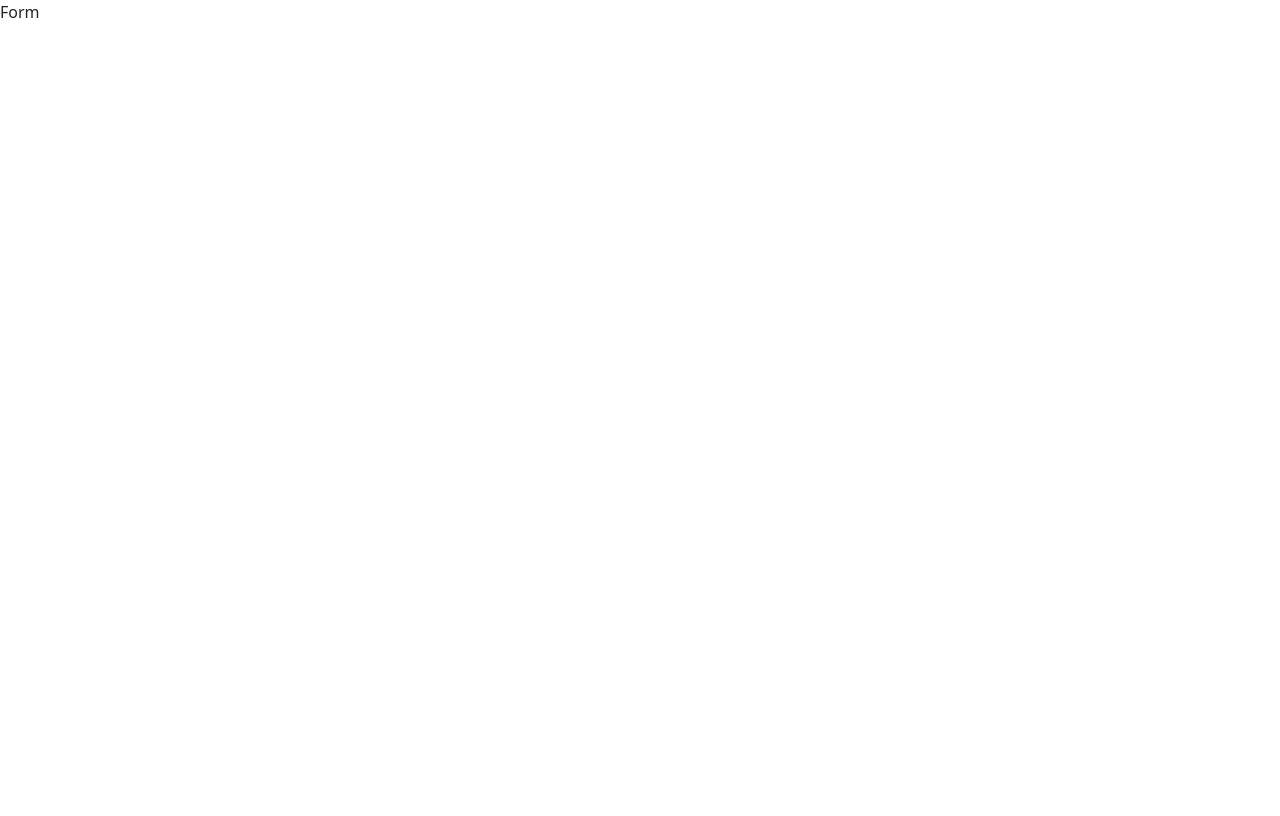
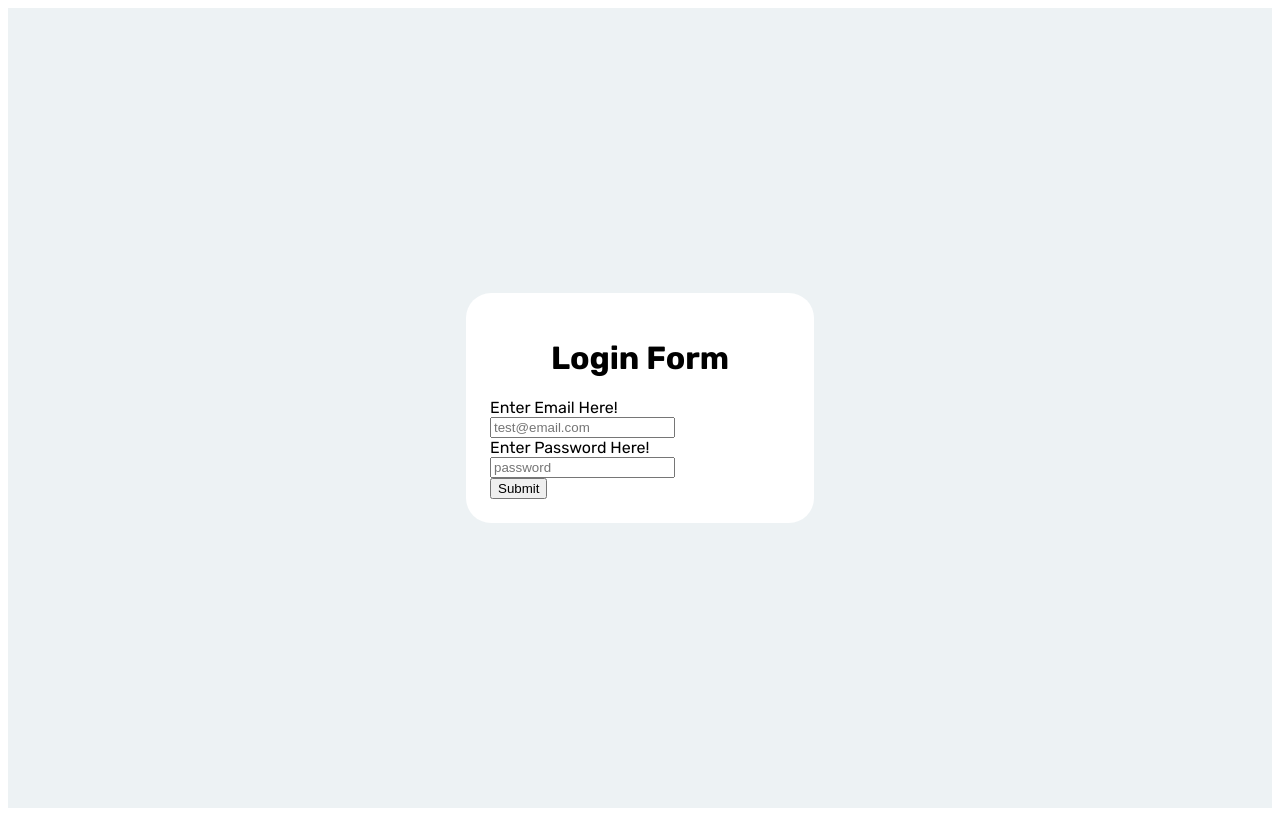
Before and after one commit to GarzaNate/login_page, a React (Create React App) app: page / in a window 1280 px wide. Built offline with nearby package versions, Linux system fonts and the light colour scheme.

Commit message:
changes to styling of the form

```diff
--- a/src/components/Form.jsx
+++ b/src/components/Form.jsx
@@ -2,7 +2,20 @@ import React from 'react'
 
 const Form = () => {
   return (
-    <div>Form</div>
+    <div className='container'>
+      <h1>Login Form</h1>
+      <form>
+        <div className='form-group'>
+          <label htmlFor="email" className='form-label'>Enter Email Here!</label>
+          <input type="text" className='form-control' placeholder='test@email.com'/>
+        </div>
+        <div className='form-group'>
+          <label htmlFor="password" className='form-label'>Enter Password Here!</label>
+          <input type="text" className='form-control' placeholder='password'/>
+        </div>
+        <button className="btn btn-primary" type="submit">Submit</button>
+      </form>
+    </div>
   )
 }
 
--- a/src/index.css
+++ b/src/index.css
@@ -1,2 +1,49 @@
+/* FONT IMPORT */
+@import url('https://fonts.googleapis.com/css2?family=Rubik:wght@400;500;700&display=swap');
 
-  @import "../node_modules/bootstrap/dist/css/bootstrap.min.css";
+.App {
+  font-family: 'Rubik', sans-serif;
+  width: 100%;
+  height: 100vh;
+  margin: auto;
+  display: flex;
+  flex-direction: column;
+  justify-content: center;
+  align-items: center;
+  background-color: #EDF2F4;
+}
+
+.container {
+  display: flex;
+  flex-direction: column;
+  justify-content: center;
+  align-items: center;
+  padding: 1.5rem;
+  width: 300px;
+  margin: auto;
+  background-color: #fff;
+  border-radius: 25px;
+}
+
+h1 {
+  font-size: 2rem;
+}
+
+/* DARK/ LIGHT THEMES */
+.light {
+  background-color: #EDF2F4;
+}
+
+.light .container {
+  background-color: #fff;
+}
+
+.dark {
+  background-color: #3A0CA3;
+}
+
+.dark .container {
+  background-color: #560BAD;
+}
+
+@import "../node_modules/bootstrap/dist/css/bootstrap.min.css";
```
